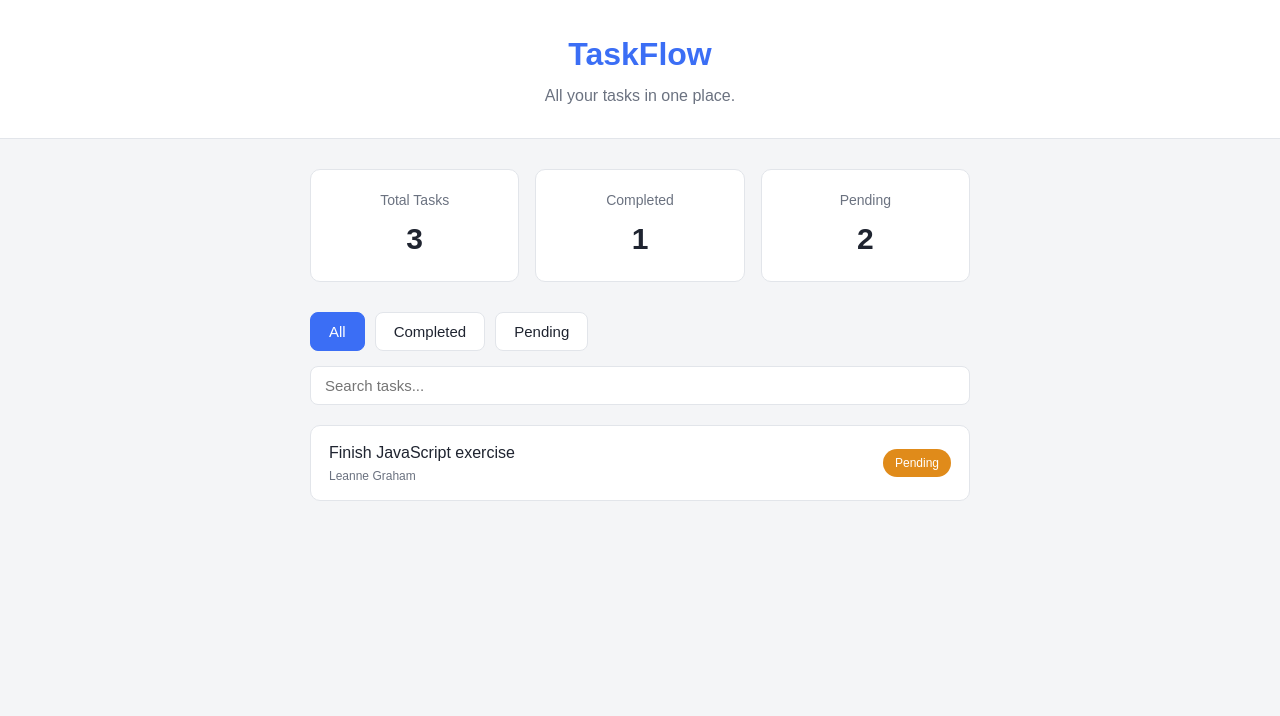
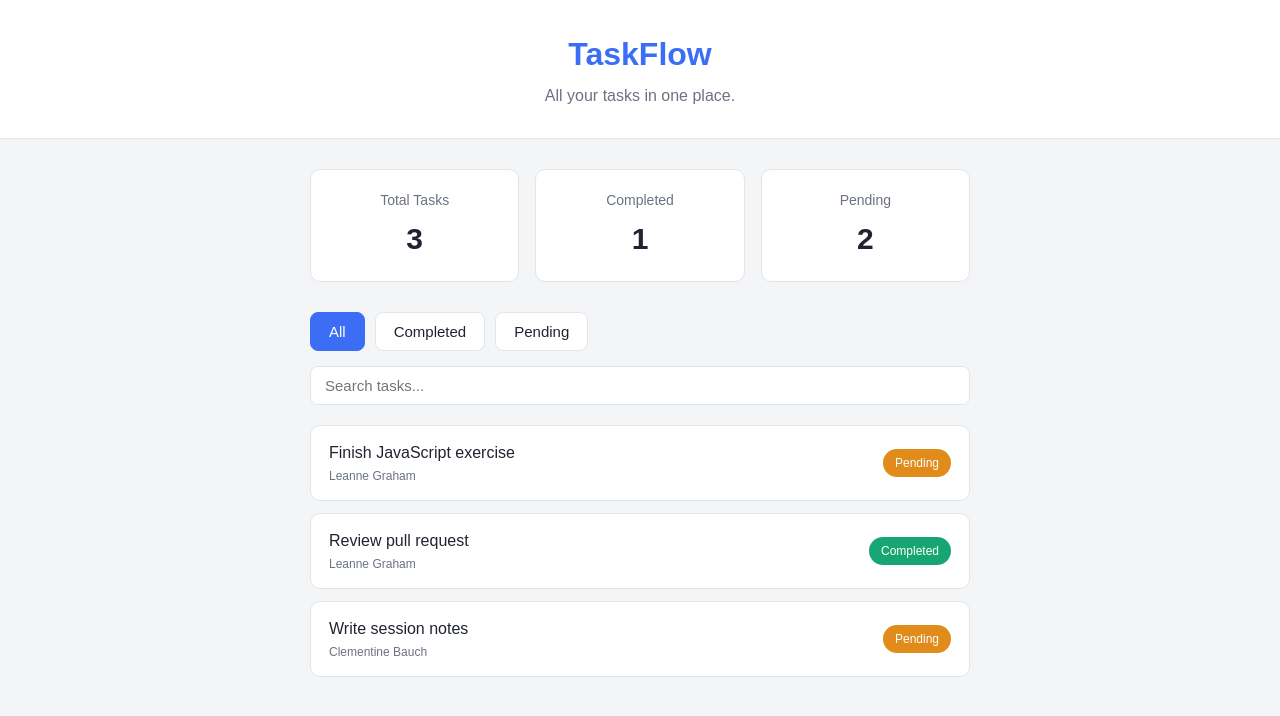
Before and after one commit to b4f-cohort8-salamiyah/b4f-cohort8-salamiyah-react-2026, a React (Vite) app: page / in a window 1280 px wide. Shown: the top 716 px of the page. Built offline with nearby package versions, Linux system fonts and the light colour scheme.

Commit message:
:pushpin: Session 05 End

```diff
--- a/src/App.tsx
+++ b/src/App.tsx
@@ -1,5 +1,6 @@
 import Header from "./components/Header";
 import StatCard from "./components/StatCard";
+import TaskItem from "./components/TaskItem";
 
 function App() {
   return (
@@ -27,13 +28,26 @@ function App() {
         </section>
 
         <ul className="task-list">
-          <li className="task-item">
-            <span className="task-text">
-              <span className="task-title">Finish JavaScript exercise</span>
-              <span className="task-user">Leanne Graham</span>
-            </span>
-            <span className="task-status pending">Pending</span>
-          </li>
+          <TaskItem
+            title="Finish JavaScript exercise"
+            ownerName="Leanne Graham"
+            statusText="Pending"
+            statusClass="pending"
+          />
+
+          <TaskItem
+            title="Review pull request"
+            ownerName="Leanne Graham"
+            statusText="Completed"
+            statusClass="completed"
+          />
+
+          <TaskItem
+            title="Write session notes"
+            ownerName="Clementine Bauch"
+            statusText="Pending"
+            statusClass="pending"
+          />
         </ul>
       </main>
     </div>
--- /dev/null
+++ b/src/components/TaskItem.tsx
@@ -0,0 +1,22 @@
+interface TaskItemProps {
+  title: string;
+  ownerName: string;
+  statusText: string;
+  statusClass: string;
+}
+
+function TaskItem(props: TaskItemProps) {
+  return (
+    <li className="task-item">
+      <span className="task-text">
+        <span className="task-title">{props.title}</span>
+        <span className="task-user">{props.ownerName}</span>
+      </span>
+      <span className={`task-status ${props.statusClass}`}>
+        {props.statusText}
+      </span>
+    </li>
+  );
+}
+
+export default TaskItem;
```
